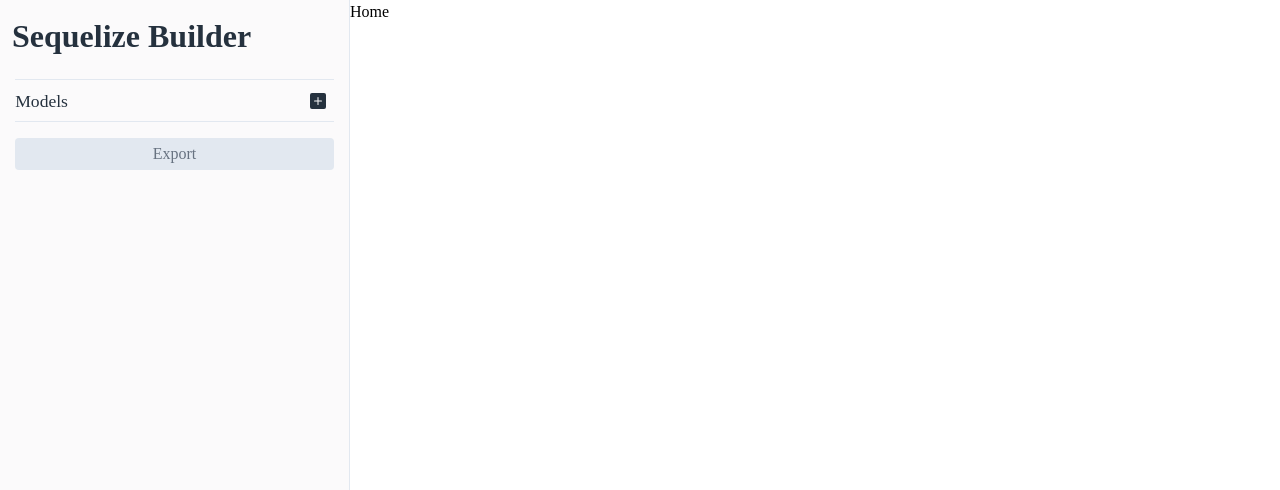
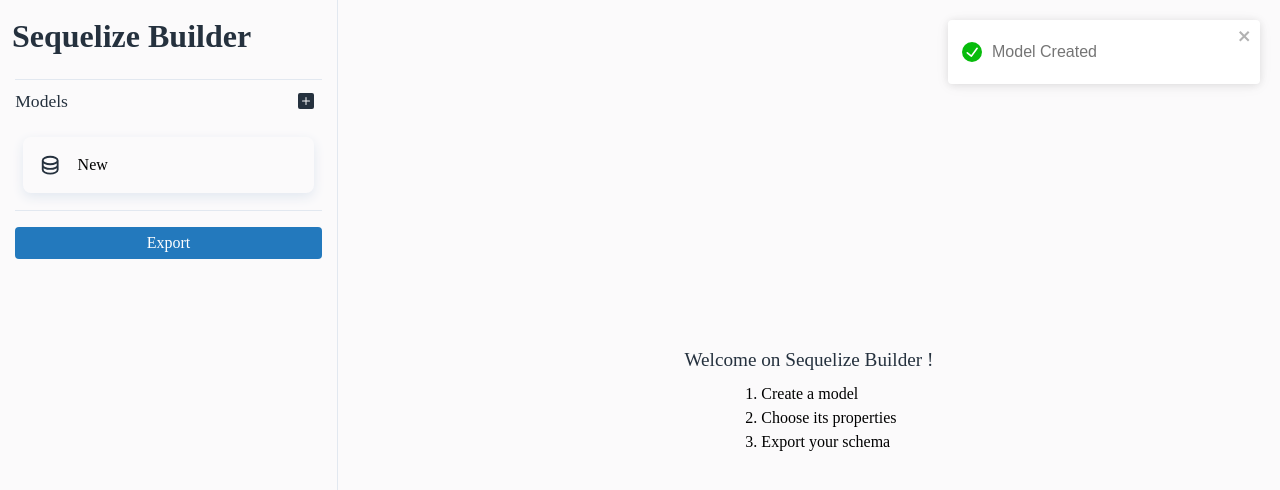
Before and after one commit to Ulysseassoo/SequelizeSchemaBuilder, a React (Vite) app: page / in a window 1280 px wide. Both pictures are taken after a click on the icon 317 px from the left and 101 px from the top of the page. Shown: the top 490 px of the page. Built offline with nearby package versions, Linux system fonts and the light colour scheme.

Commit message:
Logic for routes

```diff
--- a/package.json
+++ b/package.json
@@ -12,6 +12,7 @@
     "react-icons": "^4.3.1",
     "react-router": "^6.1.1",
     "react-router-dom": "^6.1.1",
+    "react-toastify": "^8.1.0",
     "styled-components": "^5.3.3"
   },
   "devDependencies": {
--- a/src/App.jsx
+++ b/src/App.jsx
@@ -6,20 +6,26 @@
 import Sidebar from "./Components/Sidebar"
 import styled, { ThemeProvider } from "styled-components"
 import { lightTheme } from "./Theme/theme"
+import DataProvider from "./Provider/DataProvider"
+import { ToastContainer } from "react-toastify"
+import "react-toastify/dist/ReactToastify.css"
 
 function App() {
 	return (
 		<ThemeProvider theme={lightTheme}>
+			<DataProvider>
+				<ToastContainer />
 				<Main>
 					<GlobalStyle />
+					<BrowserRouter>
 						<Sidebar theme={lightTheme} />
-				<BrowserRouter>
 						<Routes>
 							<Route path="/" element={<Home />} />
 							<Route path="/models/:id" element={<Model />} />
 						</Routes>
 					</BrowserRouter>
 				</Main>
+			</DataProvider>
 		</ThemeProvider>
 	)
 }
--- /dev/null
+++ b/src/Components/Card.jsx
@@ -0,0 +1,44 @@
+import React from "react"
+import { HiOutlineDatabase } from "react-icons/hi"
+import { useNavigate } from "react-router"
+import styled from "styled-components"
+
+const Card = ({ title = "New", id }) => {
+	let navigate = useNavigate()
+	return (
+		<Container onClick={() => navigate(`models/${id}`)}>
+			<Content>
+				<HiOutlineDatabase />
+				<Title>{title}</Title>
+			</Content>
+		</Container>
+	)
+}
+
+const Container = styled.div`
+	width: 100%;
+	height: 75px;
+	padding: 0.5rem;
+	margin-top: 0.4rem;
+`
+const Content = styled.div`
+	box-shadow: ${({ theme }) => theme.borders} 0px 4px 12px;
+	padding: 1rem;
+	border-radius: 0.5rem;
+	display: flex;
+	gap: 1rem;
+	align-items: center;
+	outline: transparent;
+	transition: 0.1s ease-in;
+	cursor: pointer;
+	& > svg {
+		font-size: 1.4rem;
+		color: ${({ theme }) => theme.textsecondary};
+	}
+	&:hover {
+		outline: 1px solid ${({ theme }) => theme.accent};
+	}
+`
+const Title = styled.p``
+
+export default Card
--- a/src/Components/Category.jsx
+++ b/src/Components/Category.jsx
@@ -1,13 +1,46 @@
-import React from "react"
+import React, { useContext } from "react"
+import { toast } from "react-toastify"
 import styled from "styled-components"
+import { DataContext } from "../Provider/DataProvider"
 
 const Category = ({ text, children, Icon }) => {
+	const context = useContext(DataContext)
+	const { state, dispatch } = context
+
+	const createModel = () => {
+		let error = 0
+		state.data.map((model) => {
+			if (model.name === "New") {
+				error++
+			}
+		})
+		if (error === 0) {
+			toast.success("Model Created", {
+				position: "top-right",
+				autoClose: 1000,
+				hideProgressBar: true,
+				closeOnClick: true,
+				pauseOnHover: true,
+				draggable: true
+			})
+			dispatch({ type: "new" })
+			return
+		}
+		return toast.error("You already created a Model called 'New'", {
+			position: "top-right",
+			autoClose: 5000,
+			hideProgressBar: true,
+			closeOnClick: true,
+			pauseOnHover: true,
+			draggable: true
+		})
+	}
 	return (
 		<Container>
 			<Separator />
 			<Flex>
 				{text && <Text>{text}</Text>}
-				{Icon && <Icon />}
+				{Icon && <Icon onClick={() => createModel()} />}
 			</Flex>
 			{children}
 		</Container>
--- a/src/Components/Sidebar.jsx
+++ b/src/Components/Sidebar.jsx
@@ -1,16 +1,25 @@
-import React from "react"
-import styled from "styled-components"
+import React, { useContext } from "react"
+import styled, { css } from "styled-components"
 import Category from "./Category"
 import { BsPlusSquareFill } from "react-icons/bs"
+import Card from "./Card"
+import { DataContext } from "../Provider/DataProvider"
 
 const Sidebar = () => {
+	const context = useContext(DataContext)
+	const { state } = context
+
 	return (
 		<Container>
 			<Title>Sequelize Builder</Title>
 			<Scroller>
-				<Category text="Models" Icon={BsPlusSquareFill} />
+				<Category text="Models" Icon={BsPlusSquareFill}>
+					{state.data.map((model) => {
+						return <Card key={model.id} id={model.id} />
+					})}
+				</Category>
 				<Category text="">
-					<Button>Export</Button>
+					<Button active={true}>Export</Button>
 				</Category>
 			</Scroller>
 		</Container>
@@ -20,7 +29,7 @@
 const Container = styled.aside`
 	position: relative;
 	height: 100%;
-	width: 350px;
+	width: 450px;
 	padding: 0.75rem;
 	border-right: ${({ theme }) => `1px solid ${theme.borders}`};
 	background-color: ${({ theme }) => theme.primary};
@@ -53,6 +62,15 @@
 		background-color: ${({ theme }) => theme.text};
 		color: ${({ theme }) => theme.borders};
 	}
+	${({ active }) =>
+		active &&
+		css`
+			background-color: ${({ theme }) => theme.accent};
+			color: ${({ theme }) => "white"};
+			&:hover {
+				background-color: ${({ theme }) => theme.accentHover};
+			}
+		`}
 `
 
 export default Sidebar
--- /dev/null
+++ b/src/Provider/DataProvider.jsx
@@ -0,0 +1,54 @@
+import React, { createContext, useEffect, useReducer } from "react"
+import { toast } from "react-toastify"
+
+export const DataContext = createContext({
+	state: {},
+	dispath: () => {}
+})
+
+export const DataProvider = (props) => {
+	const dataReducer = (state, action) => {
+		switch (action.type) {
+			case "new": {
+				const newModel = {
+					id: state.data.length,
+					name: "New",
+					properties: {},
+					required: []
+				}
+				return {
+					...state,
+					data: [...state.data, newModel]
+				}
+			}
+			case "error": {
+				return {
+					...state,
+					error: action.error
+				}
+			}
+		}
+	}
+	const initialState = {
+		data: [],
+		error: null
+	}
+
+	const [state, dispatch] = useReducer(dataReducer, initialState)
+
+	// useEffect(() => {
+	// 	const token = localStorage.getItem("token")
+	// 	if (!token) {
+	// 		return
+	// 	}
+	// 	getOrders(token)
+	// 	return () => setIsLoading(true)
+	// }, [navigate])
+	useEffect(() => {
+		console.log(state)
+	}, [state])
+
+	return <DataContext.Provider value={{ state, dispatch }}>{props.children}</DataContext.Provider>
+}
+
+export default DataProvider
--- a/src/Screens/Home.jsx
+++ b/src/Screens/Home.jsx
@@ -1,7 +1,24 @@
 import React from "react"
+import styled from "styled-components"
+import { Section } from "../Theme/global"
 
 const Home = () => {
-	return <div>Home</div>
+	return (
+		<Section center="center" flex="flex" dir="column">
+			<Title>Welcome on Sequelize Builder !</Title>
+			<ol>
+				<li>Create a model</li>
+				<li>Choose its properties</li>
+				<li>Export your schema</li>
+			</ol>
+		</Section>
+	)
 }
 
+const Title = styled.p`
+	font-size: 1.2rem;
+	color: ${({ theme }) => theme.textsecondary};
+	margin-bottom: 0.5rem;
+`
+
 export default Home
--- a/src/Screens/Model.jsx
+++ b/src/Screens/Model.jsx
@@ -1,7 +1,35 @@
-import React from "react"
+import React, { useContext, useEffect } from "react"
+import { useNavigate, useParams } from "react-router"
+import { DataContext } from "../Provider/DataProvider"
+import { Section } from "../Theme/global"
 
 const Model = () => {
-	return <div>Model</div>
+	let params = useParams()
+	const context = useContext(DataContext)
+	const { state } = context
+	let navigate = useNavigate()
+	useEffect(() => {
+		const { id } = params
+		let error = 0
+		state.data.map((model) => {
+			if (model.id !== parseInt(id)) {
+				error++
+			}
+		})
+		if (error > 0 || state.data.length === 0) {
+			navigate("/")
+			return
+		}
+	}, [])
+
+	if (state.data.length === 0) {
+		return <div />
+	}
+	return (
+		<Section flex="flex" dir="column">
+			Model
+		</Section>
+	)
 }
 
 export default Model
--- a/src/Theme/global.js
+++ b/src/Theme/global.js
@@ -54,3 +54,13 @@
   isolation: isolate;
 }
 `
+
+export const Section = styled.section`
+	background-color: ${({ theme }) => theme.primary};
+	display: ${({ flex }) => flex};
+	align-items: ${({ center }) => center};
+	flex-direction: ${({ dir }) => dir};
+	justify-content: ${({ center }) => center};
+	height: 100%;
+	width: 100%;
+`
--- a/src/Theme/theme.js
+++ b/src/Theme/theme.js
@@ -3,6 +3,7 @@
 	secondary: "#919697",
 	borders: "#E2E8F0",
 	accent: "#2379bd",
+	accentHover: "#1c639c",
 	text: "#677280",
 	textsecondary: "#25313E"
 }
```
Also changed, not shown: 1 other file (tests, documents, lock files or other folders). Lines whose indentation alone changed are shown as unchanged.
